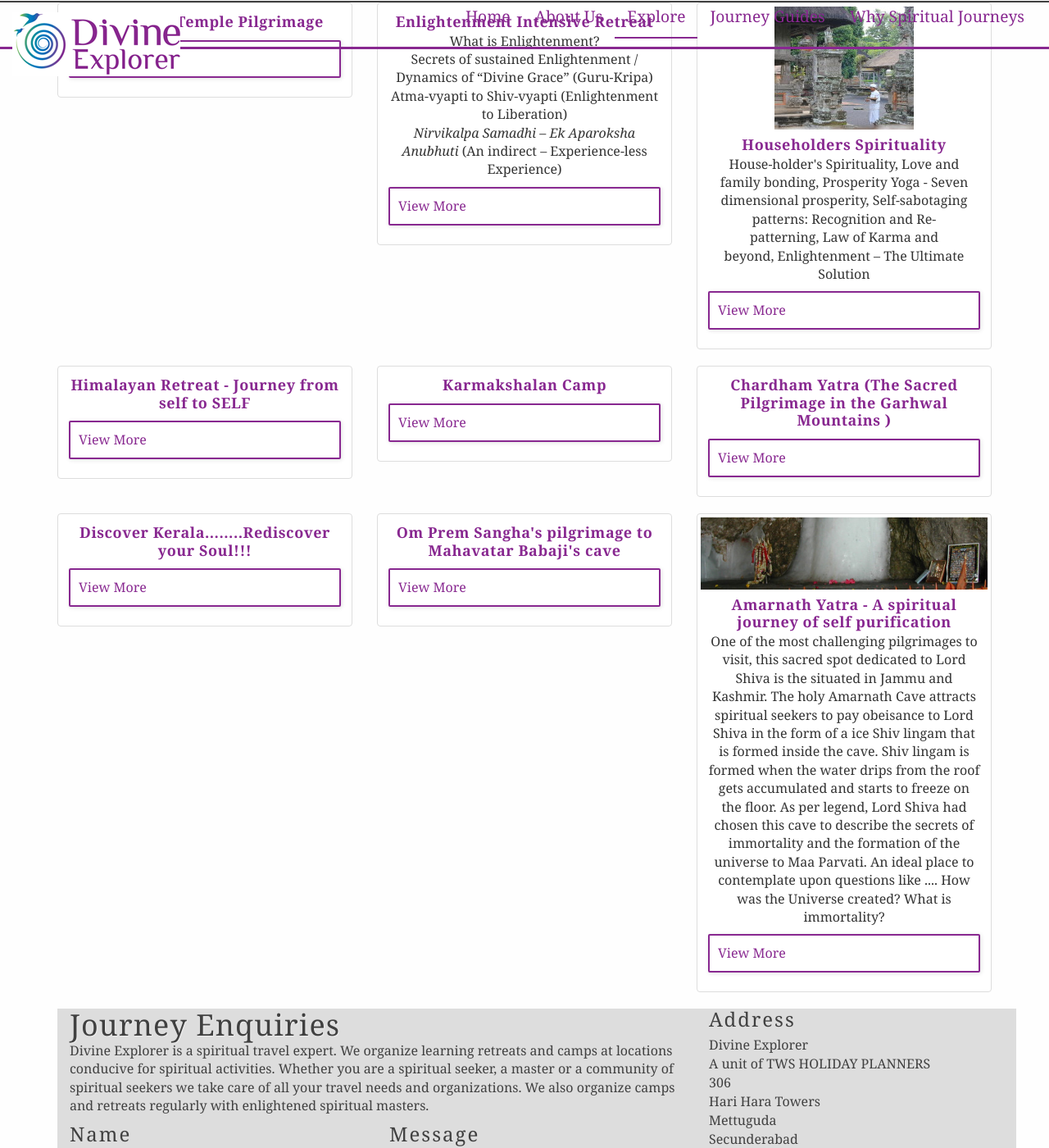
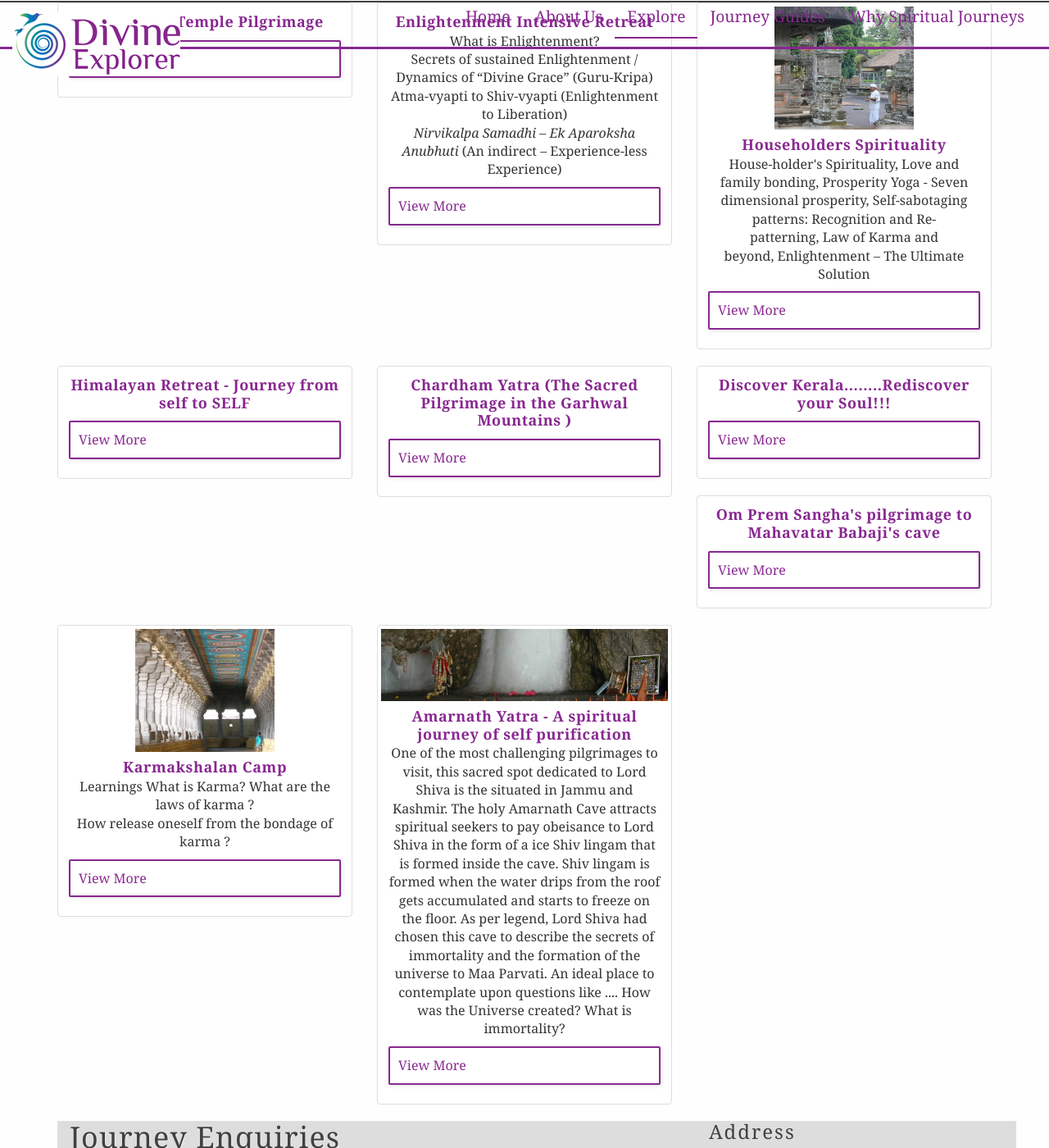
Before and after one commit to GHSKM/testDE, a Jekyll site: the page built from explore.html, in a window 1280 px wide and 1400 px high. Shown: the whole window at 82% size. Built offline with Jekyll 4.4.1, drawn with Linux system fonts in a browser that asks for light colours; nearby versions of some CDN libraries; some web fonts are replaced; library files that are not in the unit come from our copies; some of the changed lines change nothing that is shown.

Commit message:
Update from Forestry.io - Karmakshalan-Camp.md

```diff
--- a/_journeys/Karmakshalan-Camp.md
+++ b/_journeys/Karmakshalan-Camp.md
@@ -1,12 +1,32 @@
 ---
-layout: package
+layout: post
 title: Karmakshalan Camp
-date: 2015-01-17 11:23
+date: 2018-01-16 00:00:00 +0000
+categories: []
+journey-experience:
+- undefined: 'Enjoy a joyful trek to the waterfalls  '
+- undefined: Experience the charged vibrations of meditating in the caves
+- undefined: As the sacred waters pour over you, feel all the negativity being washed
+    away, cleansed and released forever
+journey-description: Learnings What is Karma? What are the laws of karma ?<br>How
+  release oneself from the bondage of karma ?
+journey-highlights:
+- undefined: Visits to... Rameshwaran Temple Complex Kuttralam Waterfalls
+- undefined: Meditation in sacred caves
+- undefined: Forest Trek
+- undefined: Bathing under the purified waters of Kuttralam Waterfalls
+- undefined: Bathing in 22 Wells of Rameshwaran
+- undefined: Sea Water Kriya
+- undefined: Learning Sessions by enlightened Masters Guruji Prem Nirmal and Guruma
+    Bhartiji
+guided: true
 author: admin
+category:
+- Meditate
+- Pilgrimage
+image: "/images/rameshwaram.jpg"
+thumbnail: "/images/rameshwaram-170x150.jpg"
+map-image: ''
 comments: true
-categories: [Meditate, Pilgrimage]
 ---
-<p>Seek blessings and make atonements for transgressions by bathing in waters of the Rameshwaran temple's sacred wells. After taking 3 dips  in the sanctified ocean, bathe in the 22 wells for spiritual cleansing and pay homage  at the Rameshwaram Temple Complex.  As the sacred waters are poured over you feel all the negativity which have held on to you being washed away, cleansed and released forever. A similar experience awaits you after a scenic trek in the forested hills as you stand under the purified and scented with over 4800 herbs, waters of the Kutrallam waterfalls. Have the privilege to mediate in the caves where the Great Siddhar Agastyar and Mahavatar Babaji meditated and experience the charged vibrations.</p>
-<h4> </h4>
-<p><strong>Rameshwaran: </strong>As the legend goes, after killing Ravana Lord Rama victoriously returned with his consort Goddess Seetha to India first stepping on the shores of Rameswaram and worshipped Lord Shiva, to expiate the "dosha" of killing a brahmin. Thus the name Rameswaram.</p>
-<p><strong>Kutrallam: </strong>Popularly know as the Spa of the South, the famous waterfalls of this area is known to have medicinal qualities. The water here passes over a lot of medicinal herbs, and is therefore known to have the capacity to cure a number of ailments.</p>
+<p>namaste</p>
```
Also changed, not shown: .forestry/front_matter/templates/package.yml.
